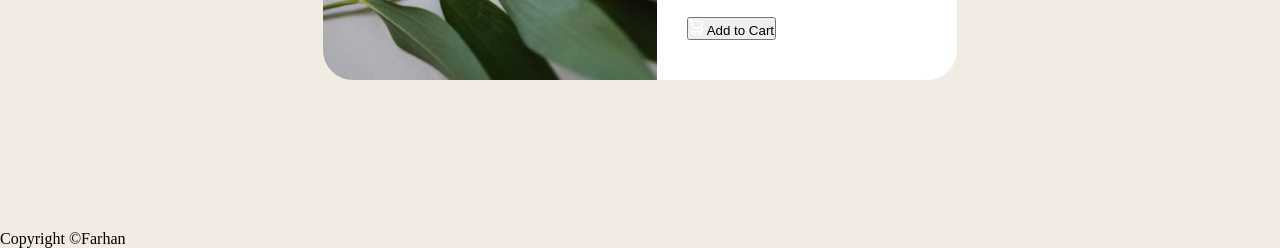
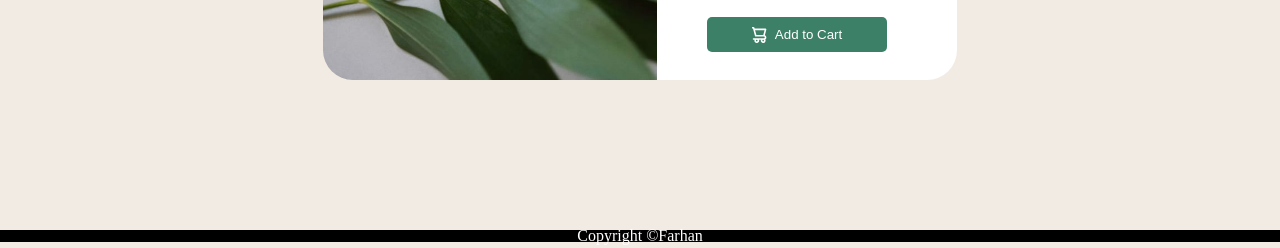
Before and after one commit to WinningCloud/WinningCloud.github.io, a plain HTML site: page index.html in a window 1280 px wide. Shown: the part 570-818 px from the top of the page. Drawn offline with Linux system fonts and the light colour scheme; a web font is replaced by a local one.

Commit message:
footer added

```diff
--- a/index.html
+++ b/index.html
@@ -76,6 +76,39 @@
       padding: 4px;
       text-decoration: line-through;
     }
+    button span{
+      color: white;
+
+    }
+    button{
+      position: relative;
+      display: flex;
+      left:8.5%;
+      background-color: hsl(158, 36%, 37%);
+      border: none;
+      border-radius: 5px;
+      height: 35px;
+      width: 180px;
+      align-items: center;
+      justify-content: center;
+    }
+    button svg{
+      margin-right: 8px;
+
+
+    }
+    button:hover{
+      border: solid 1px black;
+      cursor: pointer;
+    }
+    footer{
+      height: 12px;
+      background-color: black;
+      display: flex;
+      justify-content: center;
+      align-items: center;
+      color: white;
+    }
 
   </style>
 </head>
```
